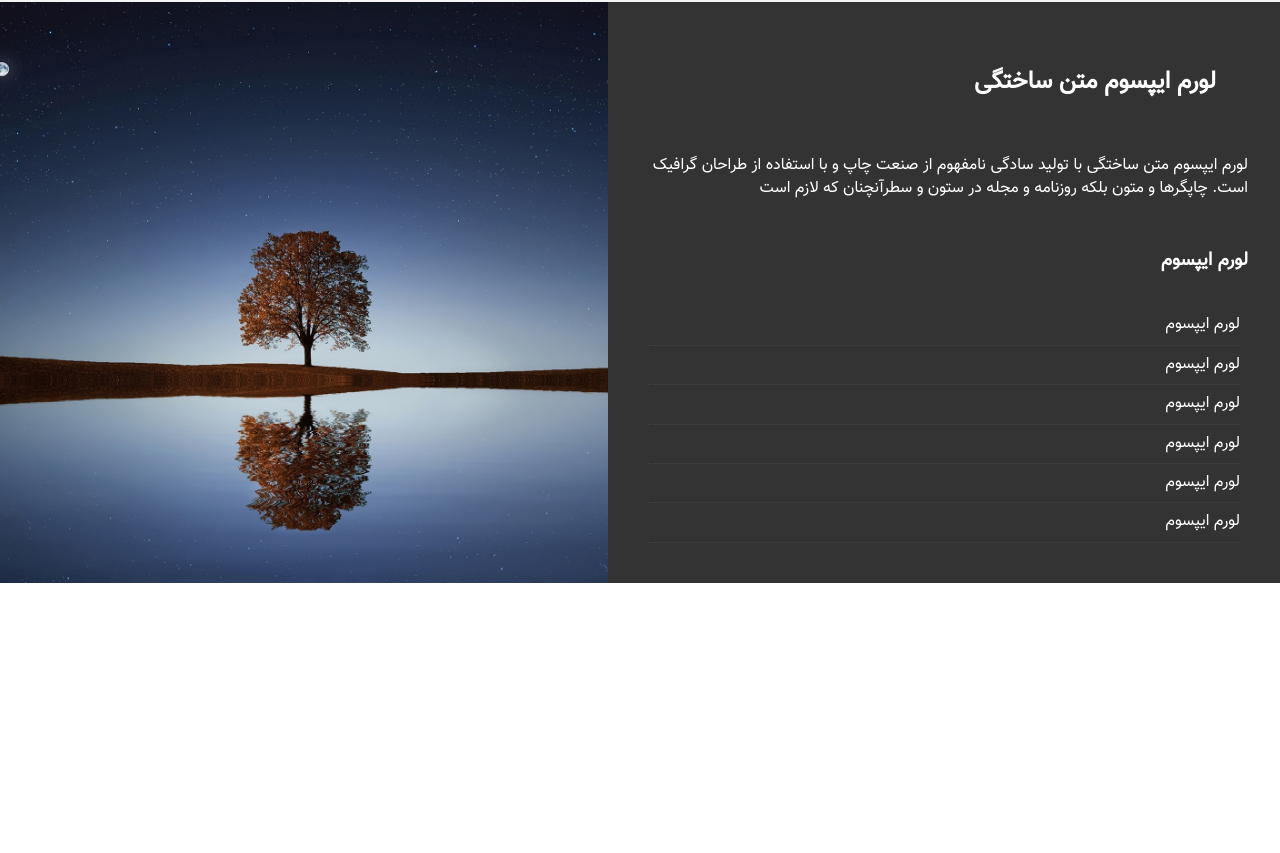
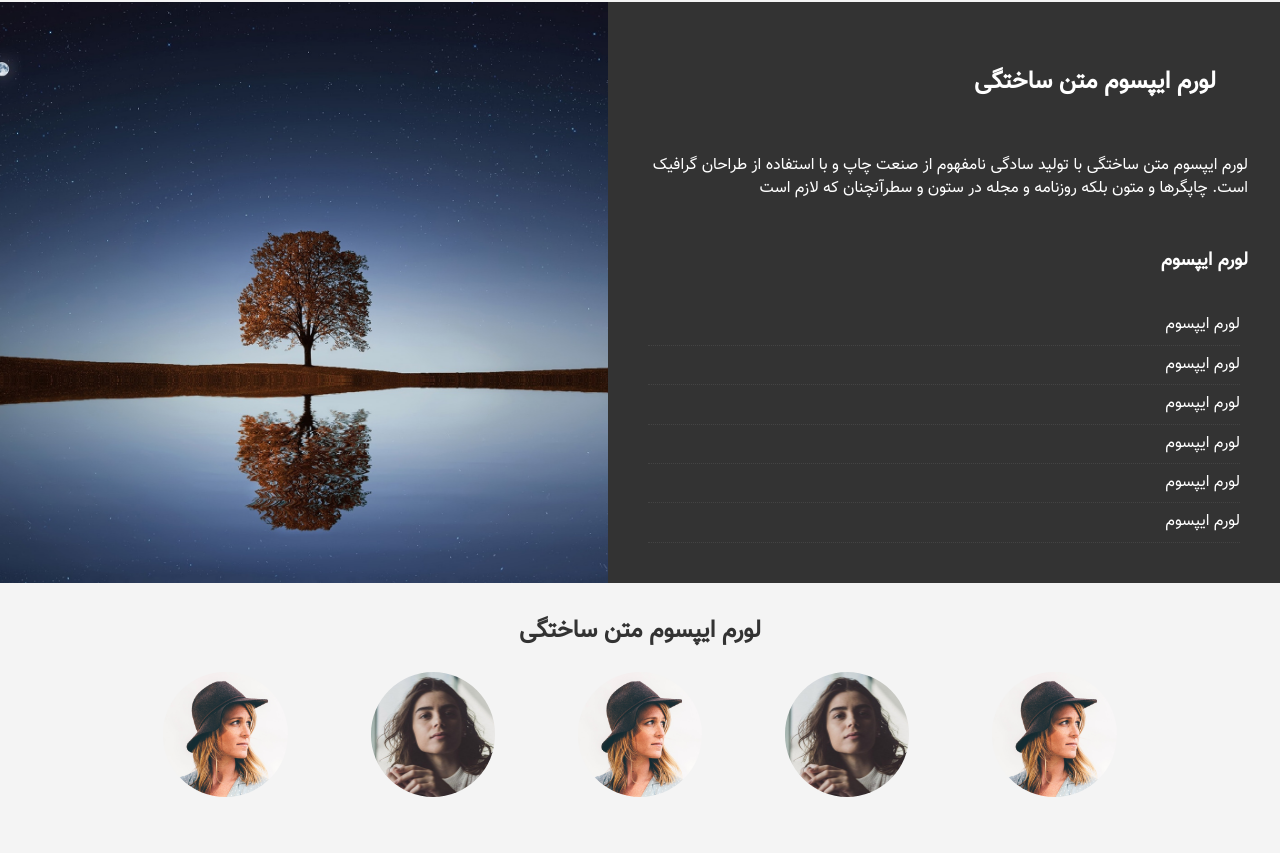
Before and after one commit to Hamid-R-F/flex-tutorial-Al-Sh, a plain HTML site: page index.html in a window 1280 px wide. Shown: the part 1235-2088 px from the top of the page. Before the commit the page ends 1818 px from the top, so only its background shows below. Drawn offline with Linux system fonts and the light colour scheme.

Commit message:
add section3

```diff
--- a/css/style.css
+++ b/css/style.css
@@ -50,6 +50,12 @@ a{
     font-size: 1.3rem;
 }
 
+.container{
+    max-width: 1100px;
+    margin: auto;
+    padding: 0 2rem;
+}
+
 .py-1{padding: 1.5rem 0;}
 .py-2{padding: 2rem 0;}
 .py-3{padding: 3rem 0;}
@@ -69,12 +75,6 @@ a{
 .btn:hover{
     background-color: #fff;
     color: orange;
-}
-
-.container{
-    max-width: 1100px;
-    margin: auto;
-    padding: 0 2rem;
 }
 
 .text-center{
@@ -167,3 +167,19 @@ a{
 #section2 .content{
     text-align: right;
 }
+
+/* Section3 */
+#section3 .items{
+    display: flex;
+}
+
+#section3 .items div{
+    flex: 1;
+}
+
+#section3 .items div img{
+    width: 60%;
+    border-radius: 50%;
+    display: block;
+    margin: auto;
+}
--- a/index.html
+++ b/index.html
@@ -77,4 +77,18 @@
             </ul>
         </div>
     </section>
+
+    <!-- Section3 -->
+    <section class="bg-light" id="section3">
+        <div class="container p-2">
+            <h2 class="m-heading text-center">لورم ایپسوم متن ساختگی</h2>
+            <div class="items py-1">
+                <div><img src="./img/person-1.jpg" alt=""></div>
+                <div><img src="./img/person-2.jpg" alt=""></div>
+                <div><img src="./img/person-1.jpg" alt=""></div>
+                <div><img src="./img/person-2.jpg" alt=""></div>
+                <div><img src="./img/person-1.jpg" alt=""></div>
+            </div>
+        </div>
+    </section>
 </html>
```
